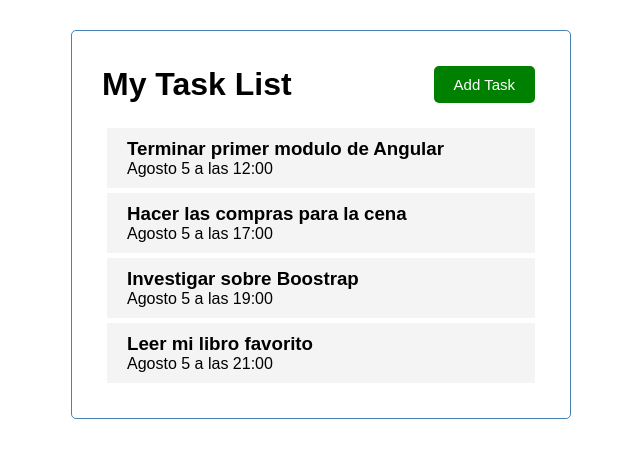
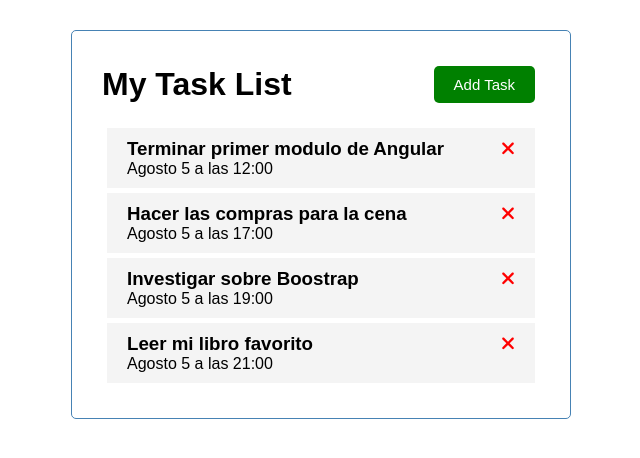
Before and after one commit to MarcosArguello/task-list, an Angular app: page / in a window 1280 px wide. Shown: the top 458 px of the page, without its empty margins (319-959 px from the left). Built offline with nearby package versions, Linux system fonts and the light colour scheme.

Commit message:
Componente de lista de items

```diff
--- a/package.json
+++ b/package.json
@@ -18,6 +18,11 @@
     "@angular/platform-browser": "^15.2.0",
     "@angular/platform-browser-dynamic": "^15.2.0",
     "@angular/router": "^15.2.0",
+    "@fortawesome/angular-fontawesome": "^0.12.1",
+    "@fortawesome/fontawesome-svg-core": "^6.2.1",
+    "@fortawesome/free-brands-svg-icons": "^6.2.1",
+    "@fortawesome/free-regular-svg-icons": "^6.2.1",
+    "@fortawesome/free-solid-svg-icons": "^6.2.1",
     "rxjs": "~7.8.0",
     "tslib": "^2.3.0",
     "zone.js": "~0.12.0"
--- a/src/app/app.module.ts
+++ b/src/app/app.module.ts
@@ -6,6 +6,7 @@
 import { ButtonComponent } from './components/button/button.component';
 import { TasksComponent } from './components/tasks/tasks.component';
 import { TasksItemComponent } from './components/tasks-item/tasks-item.component';
+import { FontAwesomeModule } from '@fortawesome/angular-fontawesome';
 
 @NgModule({
   declarations: [
@@ -16,7 +17,8 @@
     TasksItemComponent
   ],
   imports: [
-    BrowserModule
+    BrowserModule,
+    FontAwesomeModule
   ],
   providers: [],
   bootstrap: [AppComponent]
--- a/src/app/components/tasks-item/tasks-item.component.html
+++ b/src/app/components/tasks-item/tasks-item.component.html
@@ -1,4 +1,9 @@
 <div class="task">
-    <h3> {{task.text}} </h3>
+    <h3> {{task.text}}
+        <fa-icon
+            [icon]="faTimes"
+            [ngStyle] = "{'color':'red'}"
+        ></fa-icon>
+    </h3>
     <p> {{task.day}} </p>
 </div>
--- a/src/app/components/tasks-item/tasks-item.component.ts
+++ b/src/app/components/tasks-item/tasks-item.component.ts
@@ -1,6 +1,7 @@
 import { Component, OnInit, Input } from '@angular/core';
 import { Task } from '../../Task';
 import { TASKS } from '../../mock-tasks';
+import { faTimes } from '@fortawesome/free-solid-svg-icons';
 
 @Component({
   selector: 'app-tasks-item',
@@ -9,6 +10,8 @@
 })
 export class TasksItemComponent implements OnInit {
   @Input() task: Task = TASKS[0]
+  faTimes = faTimes;
+
   constructor() { }
 
   ngOnInit(): void {
```
Also changed, not shown: 1 other file (tests, documents, lock files or other folders).
